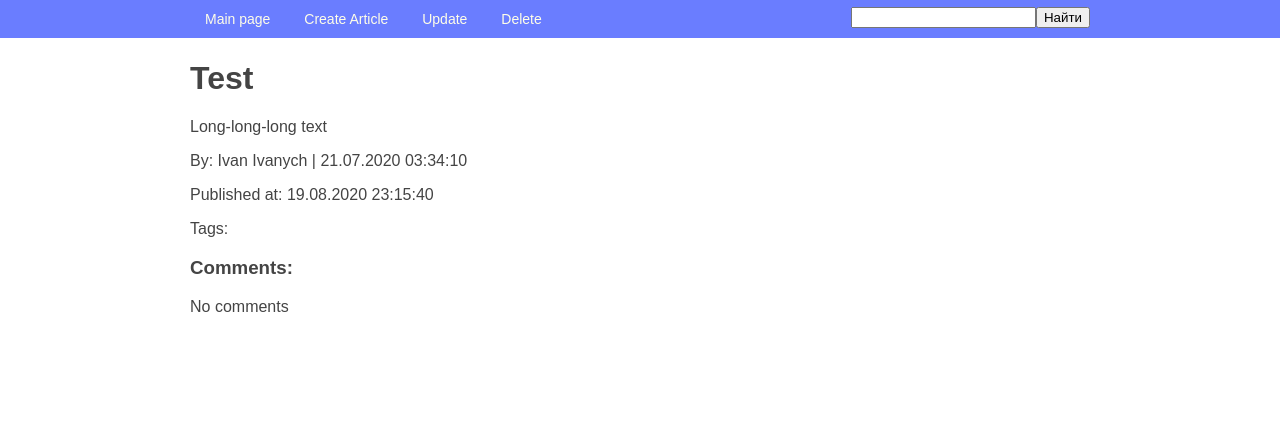
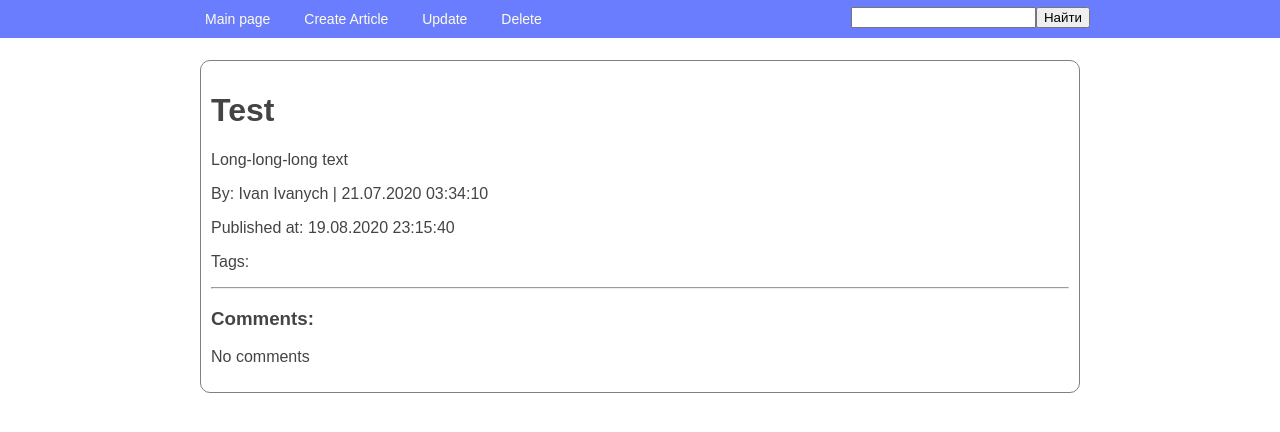
Before and after one commit to ML500/hello_django, a Django app: page /article/1/ in a window 1280 px wide. Shown: the top 432 px of the page. Run offline with Django 3.2, Linux system fonts and the light colour scheme; data comes from the database, SQL or seed files in the repository; data that the repository does not hold is empty; some libraries are stand-ins or nearby versions.

Commit message:
стилизованы карточки статей

```diff
--- a/source/webapp/static/css/style.css
+++ b/source/webapp/static/css/style.css
@@ -138,3 +138,10 @@ body {
     text-align: center;
     border: solid 1px gray;
 }
+.box{
+    box-sizing: border-box;
+    border: 1px solid gray;
+    border-radius: 10px;
+    margin: 10px;
+    padding: 10px;
+}
--- a/source/webapp/templates/article_view.html
+++ b/source/webapp/templates/article_view.html
@@ -8,20 +8,22 @@
 {% endblock %}
 
 {% block content %}
+    <div class="box">
         <h1>{{ article.title }}</h1>
         <p>{{ article.text }}</p>
         <p>By: {{ article.author }} | {{ article.created_at|date:"d.m.Y H:i:s" }}</p>
         <p>Published at: {{ article.publish_at|date:"d.m.Y H:i:s" }}</p>
 
         <p>Tags: {% for tags in article.tags.all %}{{tags.name}}{% if not forloop.last %}, {% endif %}{% endfor %}</p>
-
+        <hr>
         <h3>Comments: </h3>
         {% for comment in article.comments.all %}
-        <div>
+            <div class="box">
                 <h4>{{ comment.author }} ({{ comment.created_at }})</h4>
                 <div class="pre">{{ comment.text }}</div>
             </div>
         {% empty %}
             <p>No comments</p>
         {% endfor %}
+    </div>
 {% endblock %}
--- a/source/webapp/templates/index.html
+++ b/source/webapp/templates/index.html
@@ -9,12 +9,14 @@
         {% include 'partial/pagination.html' %}
     {% endif %}
     {% for article in articles %}
+        <div class="box">
             <h3><a href="{% url "article_view" article.pk %}">{{ article.title }}</a></h3>
             <p>Cтатус: ({{ article.status }} | {{ article.get_status_display }})</p>
             <p>{{ article.author }} | {{ article.created_at|date:"d.m.Y H:i:s" }}</p>
             <p>Publish at: {{ article.publish_at|date:"d.m.Y H:i:s" }}</p>
             <p><a href="{% url 'article_update' article.pk %}">Update</a></p>
             <p><a href="{% url 'article_delete' article.pk %}">Delete</a></p>
+        </div>
     {% endfor %}
     {% if is_paginated %}
         {% include 'partial/pagination.html' %}
```
Lines whose indentation alone changed are shown as unchanged.
